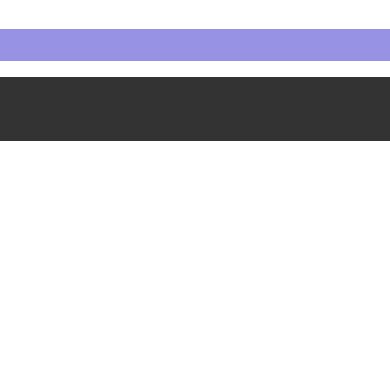
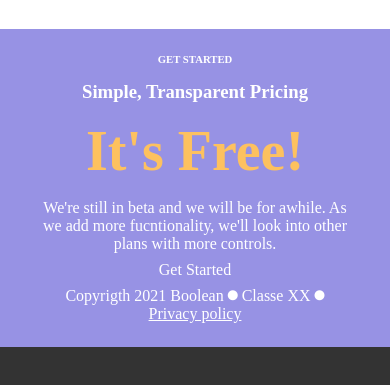
Before and after one commit to DeSantisDomiziano/htmlcss-responsive-layout, a plain HTML site: page index.html in a window 390 px wide. Shown: the part 7769-8154 px from the top of the page. Before the commit the page ends 7926 px from the top, so only its background shows below. Drawn offline with Linux system fonts and the light colour scheme.

Commit message:
add call to action htmlcss responsive layout

```diff
--- a/assets/css/style.css
+++ b/assets/css/style.css
@@ -353,12 +353,39 @@ main section:nth-child(even) {
     padding: 0.25rem 0.8rem;
     border-radius: 1rem;
 }
+
+/* SECTION CALL TO ACTION */
+#call_to_action .container {
+    margin-bottom: 0;
+}
+
+#call_to_action {
+    text-align: center;
+}
+
+#call_to_action h2 {
+    font-size: 3.5rem;
+    color: var(--rl-tertiary);
+}
+
+#call_to_action a {
+    color: var(--rl-main);
+}
+
+#call_to_action .under_ {
+    text-decoration: underline;
+}
+
 /* #endregion main */
 
 
 /* #region footer */
 #site_footer {
     background-color: var(--rl--footer);
+}
+
+#site_footer .container {
+    margin: 0 auto;
 }
 /* #endregion footer */
 
--- a/index.html
+++ b/index.html
@@ -249,7 +249,19 @@
             <div class="container">
                 <div class="row">
                     <div class="col_12">
-
+                        <h6>GET STARTED</h6>
+                    <h3>Simple, Transparent Pricing</h3>
+                    <h2>It's Free!</h2>
+                    <p>
+                        We're still in beta and we will be for awhile. As we add more fucntionality, we'll look into other plans with more controls.
+                    </p>
+                    <a href="">Get Started</a>
+                    <p>
+                        Copyrigth 2021 Boolean
+                        <i class="fa-solid fa-circle fa-2xs"></i> Classe XX
+                        <i class="fa-solid fa-circle fa-2xs"></i>
+                        <a href="#" class="under_">Privacy policy</a>
+                    </p>
                     </div>
                     <!-- /.col_12 -->
                 </div>
```
